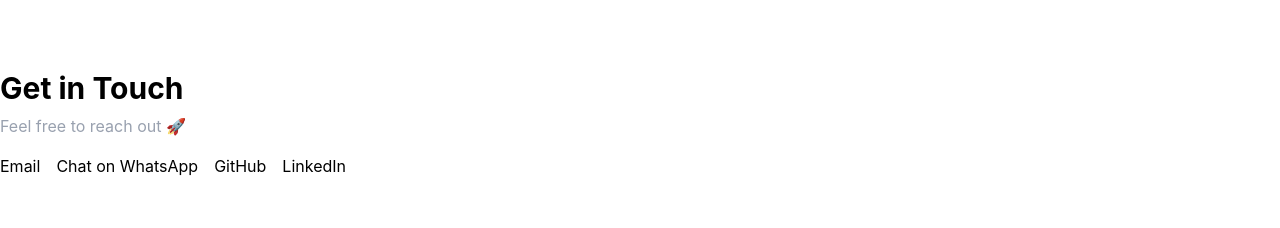
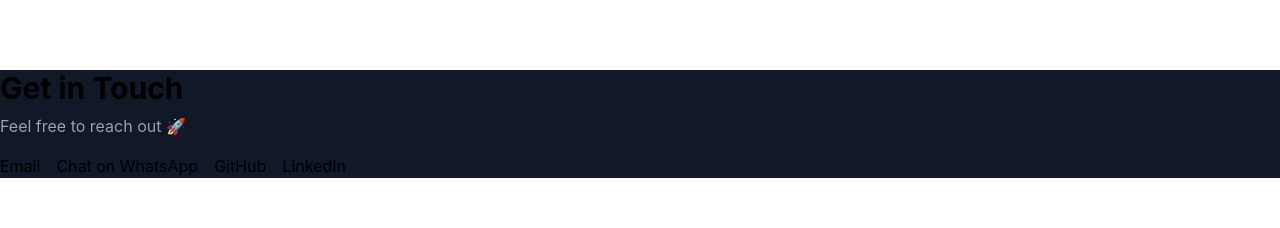
Before and after one commit to ZunedKhan07/Portf_O_JK, a React (Vite) app in the folder client/: page / in a window 1280 px wide. Shown: the part 883-1111 px from the top of the page. Built offline with nearby package versions, Linux system fonts and the light colour scheme; no server answers.

Commit message:
feat: add background color to Contact section

```diff
--- a/client/src/components/home/Contect.jsx
+++ b/client/src/components/home/Contect.jsx
@@ -1,6 +1,6 @@
 export default function Contact() {
   return (
-    <section id="contact" className="mt-20">
+    <section id="contact" className="bg-[#111827] mt-20">
       <h2 className="text-3xl font-bold">Get in Touch</h2>
 
       <p className="text-gray-400 mt-2">
```
